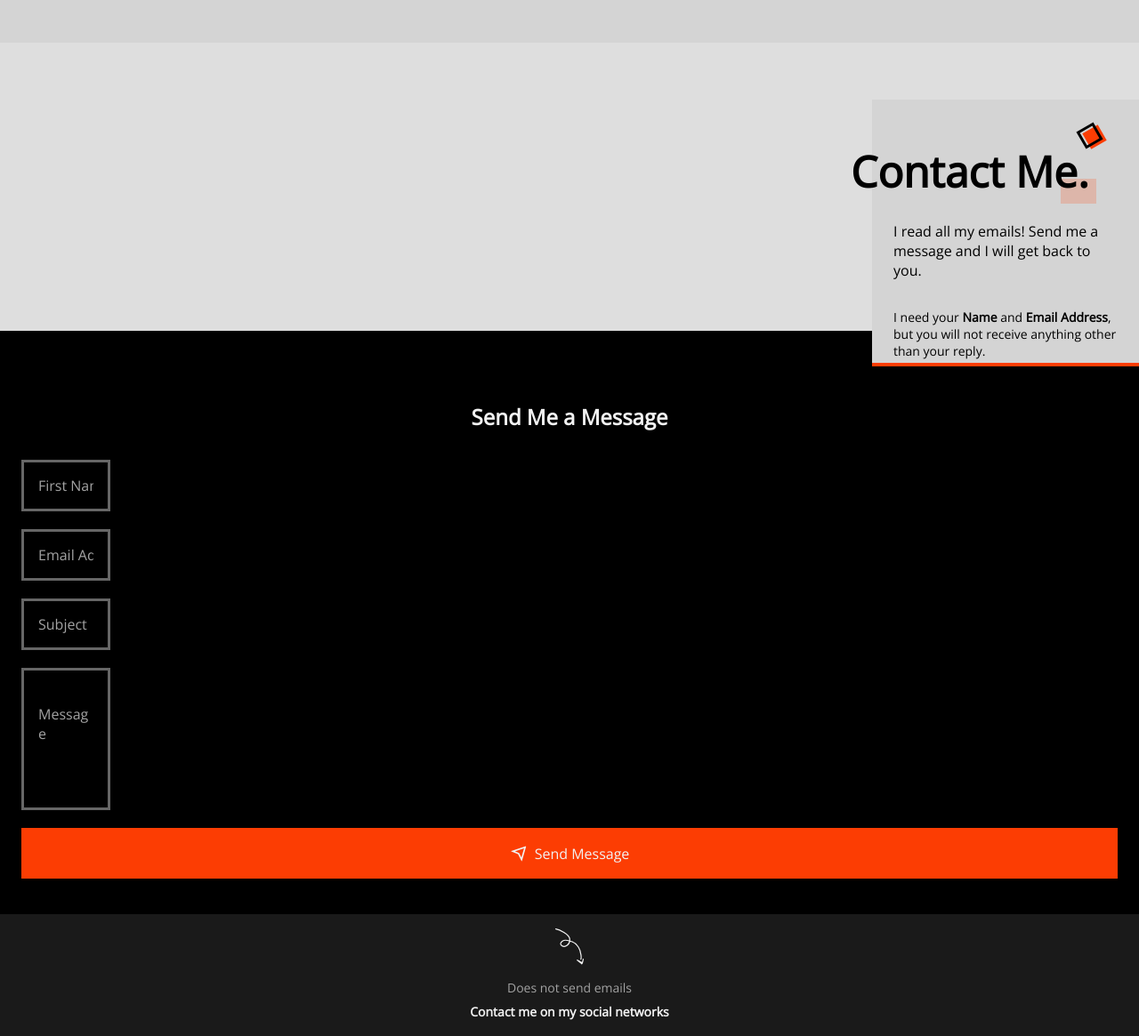
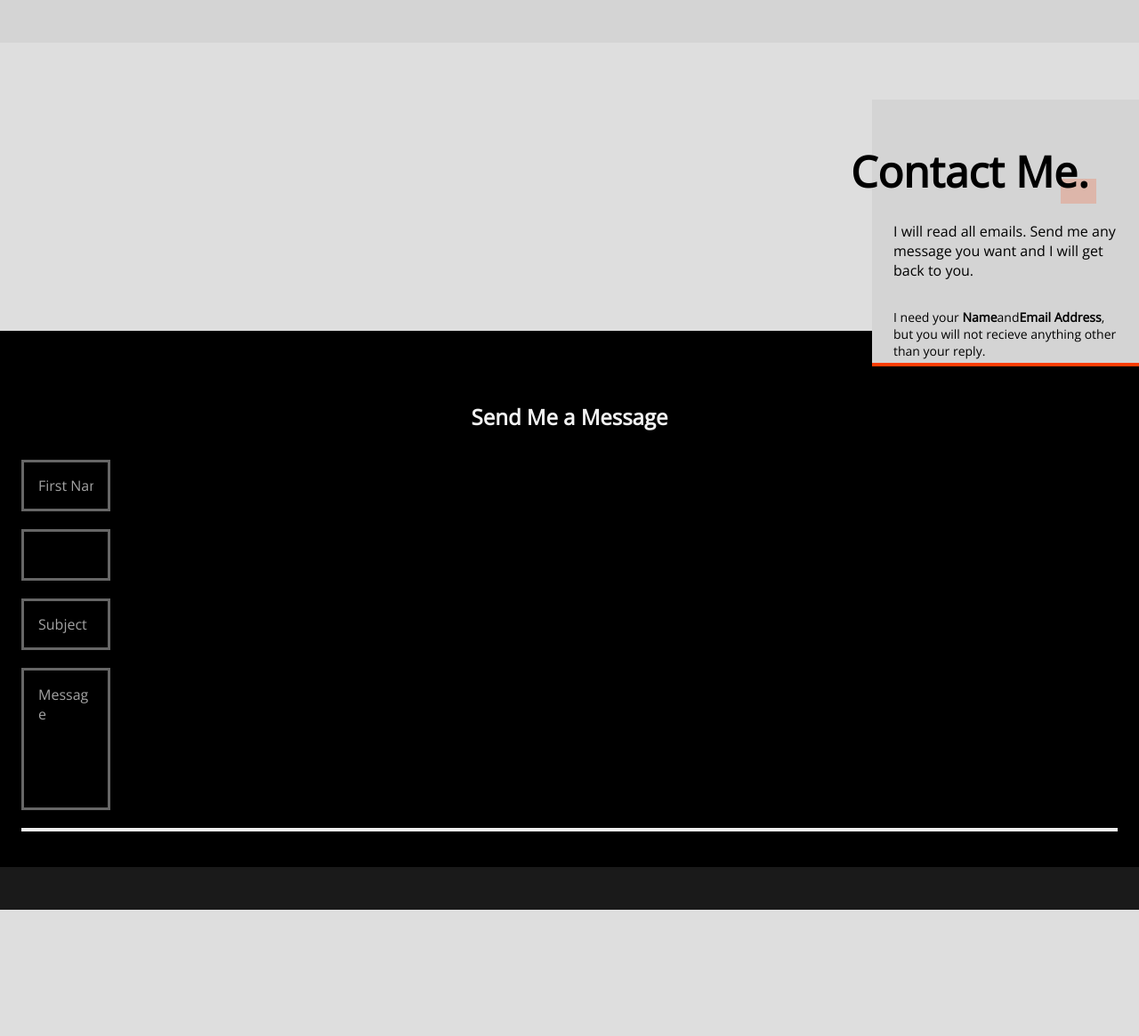
Before and after one commit to anitajohnn/anita-webpage, a plain HTML site: page index.html in a window 1280 px wide. Shown: the part 4823-5988 px from the top of the page at 89% size. After the commit the page ends 5846 px from the top, so only its background shows below. Drawn offline with nearby package versions, Linux system fonts and the light colour scheme.

Commit message:
TRYING to fix

```diff
--- a/assets/css/styles.css
+++ b/assets/css/styles.css
@@ -555,6 +555,7 @@ img {
   position: relative;
   color: var(--title-color);
   margin-bottom: 1.5rem;
+
 }
 
 .about__description::after{
--- a/index.html
+++ b/index.html
@@ -280,18 +280,19 @@
             <div class="contact__container grid">
                <div class="contact__data">
                   <h2 class="section__title-2">
-                     <span> Contact Me.</span>
+                     <span>Contact Me.</span>
                   </h2>
                   <p class="contact__description-1">
-                     I read all my emails! Send me a message and I will get back to you.
+                     I will read all emails. Send me any message you want and I will get back to you.
 
                   </p>
+
                   <p class="contact__description-2">
-                     I need your <b>Name</b> and <b>Email Address</b>, but you will not receive anything other than your reply.
+                     I need your <b>Name</b>and<b>Email Address</b>, but you will not recieve anything other than your reply.
                   </p>
-                  <div class="geometric-box"></div>
+                  <div class="geometric__box">
 
-
+                  </div>
                </div>
                <div class="contact__mail">
                   <h2 class="contact__title">
@@ -300,58 +301,36 @@
                   <form action="" class="contact__form" id="contact-form">
                      <div class="contact__group">
                         <div class="contact__box">
-                           <input type="text" name="user__name" class="contact__input" id="name" required placeholder="First Name">
+                           <input type="text"name="user_name" class="contact__input" id="name" required placeholder="First Name">
                            <label for="name" class="contact__label">First Name</label>
                         </div>
-
                         <div class="contact__box">
-                           <input type="email" name="user_email" class="contact__input" id="email" required placeholder="Email Address">
+                           <input type="email"name="user_email" class="contact__input" id="email" required placeholder="">
                            <label for="email" class="contact__label">Email Address</label>
                         </div>
                      </div>
-
                      <div class="contact__box">
-                        <input type="text" name="user_subject" class="contact__input" id="subject" required placeholder="Subject">
+                        <input type="text"name="user_subject" class="contact__input" id="subject" required placeholder="Subject">
                         <label for="subject" class="contact__label">Subject</label>
                      </div>
                      <div class="contact__box contact__area">
 
-                        <textarea name="user_message" id="message" class="contact__input" required placeholder=" Message"></textarea>
+                        <textarea name="user_message" id="message"class="contact__input" required placeholder="Message"></textarea>
                         <label for="message" class="contact__label">Message</label>
                      </div>
-                     <p class="contact__message" id="contact-message"></p>
-                     <button type="submit" class="contact__button button">
-                        <i class="ri-send-plane-line"></i> Send Message
+                     <button type="submit"="contact__button button">
 
                      </button>
                   </form>
 
                </div>
                <div class="contact__social">
-                  <img src="assets/img/curved-arrow.svg" alt="" class="contact__social-arrow">
-                  <div class="contact__social-data">
-                     <div>
-                        <p class="contact__social-description-1">
-                           Does not send emails
-
-                        </p>
-                        <p class="contact__social-description-2">
-                           Contact me on my social networks
-                        </p>
-                     </div>
-                     <div class="contact__social-links">
-                        <a href="https://www.linkedin.com/in/anita-john-421a5224a" target="_blank"class="contact__social-link">
-                           <i class="ri-linkedin-box-fill"></i>
-
-                        </a>
-
-                     </div>
-                  </div>
 
                </div>
             </div>
+         </section>
 
-         </section>
+
       </main>
 
       <!--==================== FOOTER ====================-->
```
